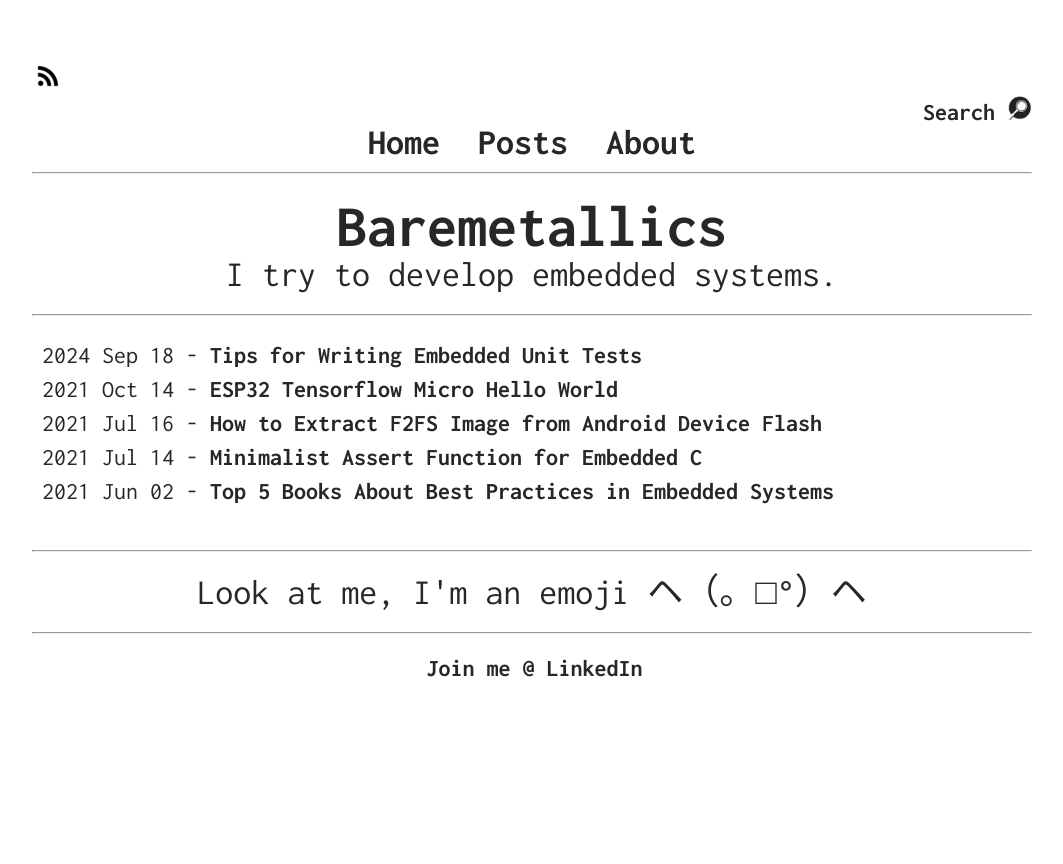
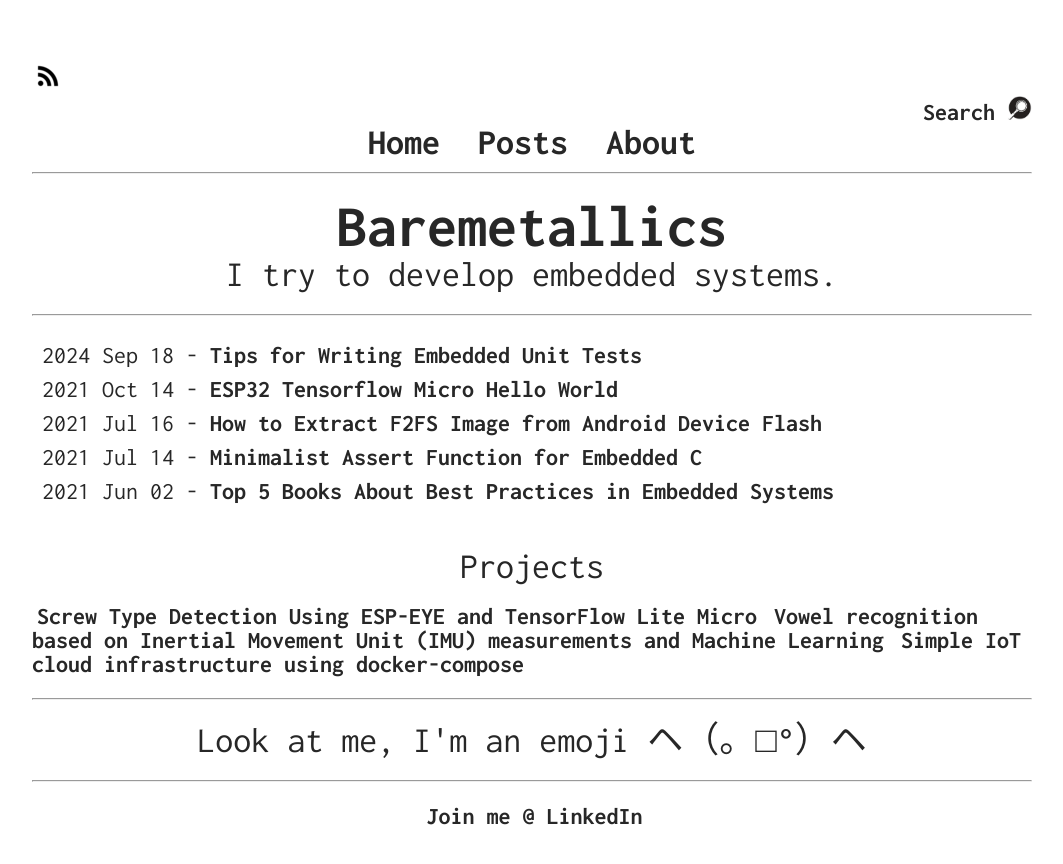
Before and after one commit to daleonpz/baremetallics, a Jekyll site: the page built from index.html, in a window 1280 px wide. Shown: the top 864 px of the page, without its empty margins (108-1171 px from the left). Built offline with Jekyll 4.4.1, drawn with Linux system fonts in a browser that asks for light colours.

Commit message:
update index.html

```diff
--- a/index.html
+++ b/index.html
@@ -24,11 +24,21 @@ layout: default
 
 
 <div class="header">
+    <center><h2> Projects </h2></center>
+    <ul>
+        <li><a href="https://github.com/daleonpz/POC_CV_tinyml">Screw Type Detection Using ESP-EYE and TensorFlow Lite Micro</a></li>
+        <li><a href="https://dagshub.com/daleonpz/stwin_AI_vowel_recognition">Vowel recognition based on Inertial Movement Unit (IMU) measurements and Machine Learning</a></li>
+        <li><a href="https://github.com/daleonpz/iot_cloud_infrastructure">Simple IoT cloud infrastructure using docker-compose</a></li>
+    </ul>
+</div>
+
+<div class="header">
     <hr>
     <center><h2> Look at me, I'm an emoji ヘ（。□°）ヘ </h2></center>
     <hr>
 </div>
 
+
 <div class="header__social_media" align="middle">
         {% include social_media.html %}
 </div>
```
